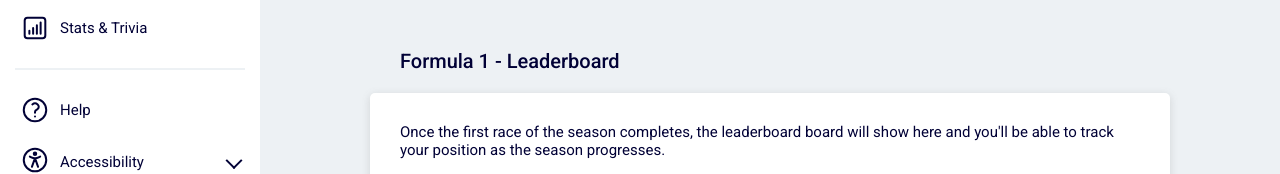
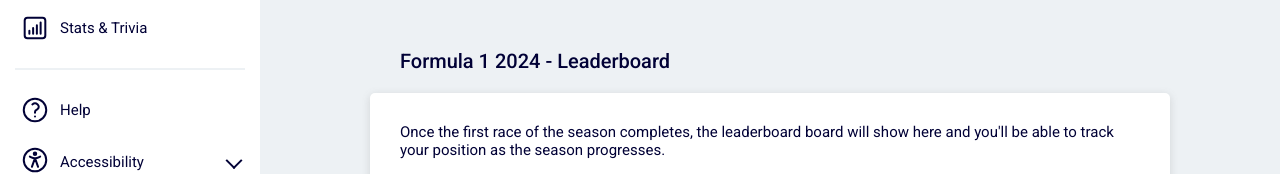
Before and after one commit to davidwillprice/predict-the-standings, a Next.js app: page /formula-1/2024 in a window 1280 px wide. Shown: the part 266-440 px from the top of the page. Built offline with nearby package versions, Linux system fonts and the light colour scheme; no server answers; the database is empty.

Commit message:
Minor fixes
- Fix 2023 entrants being obtained for the 2024 prediction submission
- Fix 2024 season not being mentioned on 2024 page

```diff
--- a/app/formula-1/2024/page.tsx
+++ b/app/formula-1/2024/page.tsx
@@ -49,7 +49,7 @@ const Page = async () => {
         />*/
         <>
           <PanelHeading>
-            <h1>Formula 1 - Leaderboard</h1>
+            <h1>Formula 1 {season} - Leaderboard</h1>
           </PanelHeading>
           <Panel>
             <p>
--- a/app/formula-1/predict/page.tsx
+++ b/app/formula-1/predict/page.tsx
@@ -2,7 +2,7 @@ import { Metadata } from "next";
 import { getServerSession } from "next-auth/next";
 import { redirect } from "next/navigation";
 
-import { entrants } from "@data/formula-1/2023";
+import { entrants } from "@data/formula-1/2024";
 import { sortEntrantsAlphabetically } from "@lib/misc";
 import { getPredictionTable } from "@lib/db-functions";
 import { authOptions } from "@lib/auth";
```
